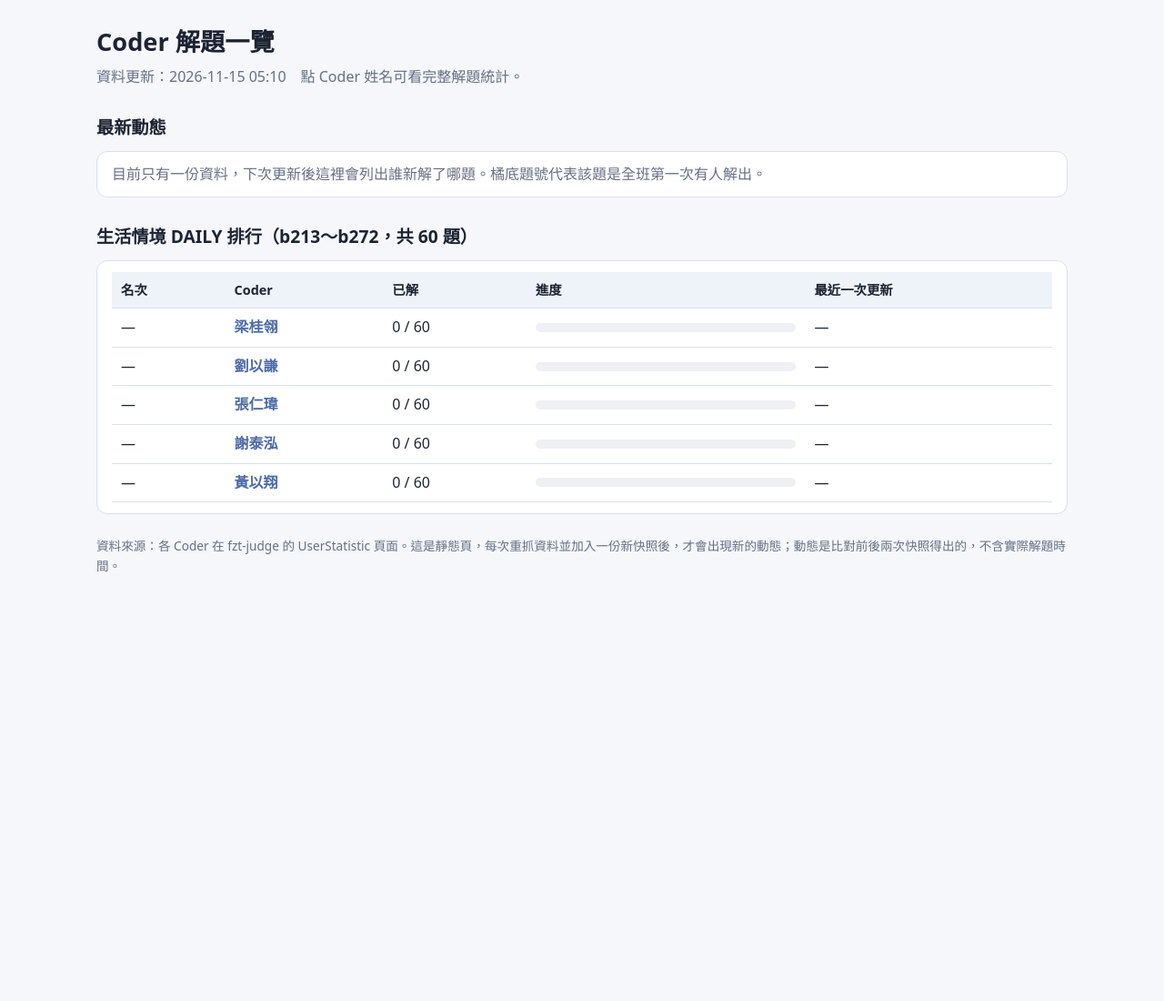
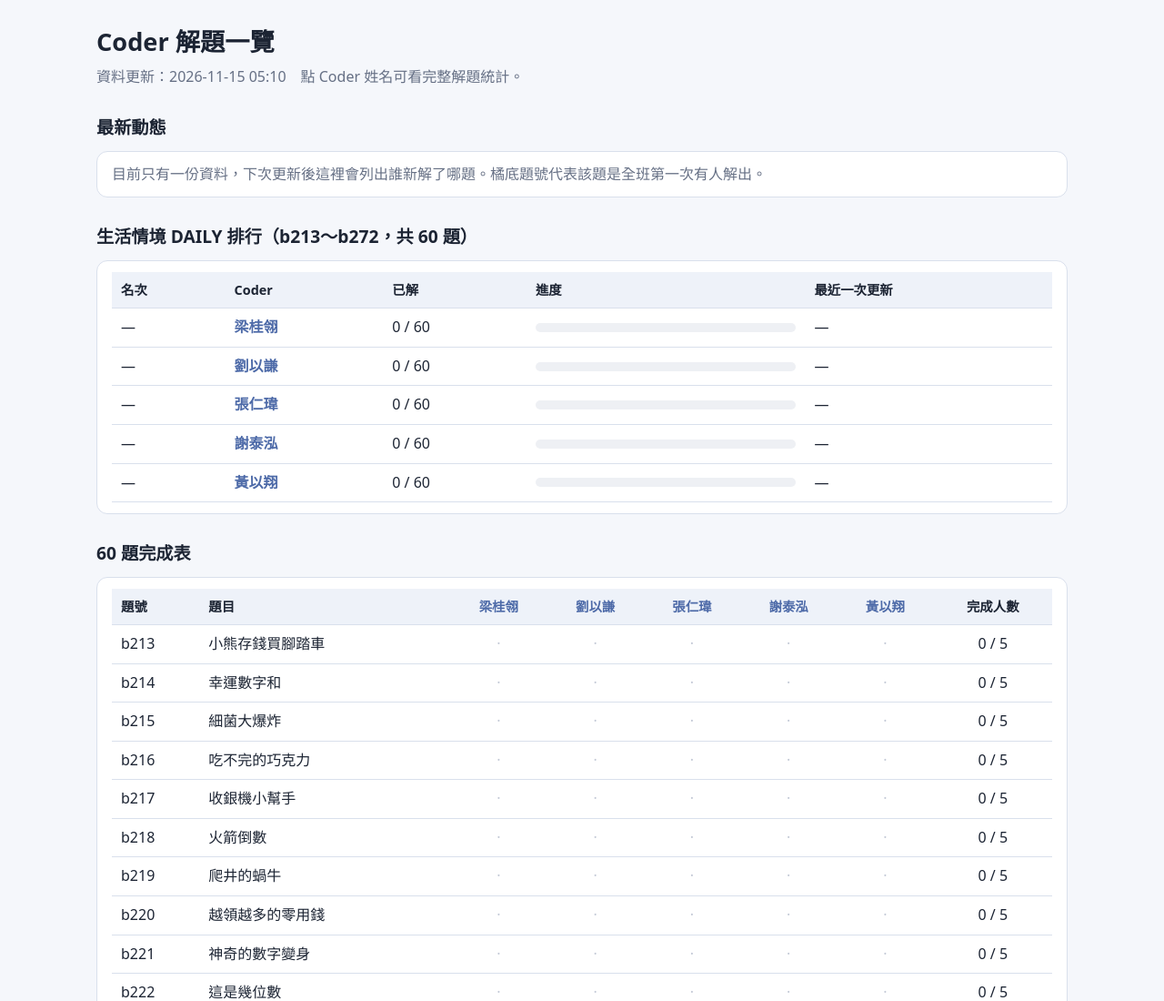
Before and after one commit to greenmail1011/z-class, a plain HTML site: page index.html in a window 1280 px wide. Shown: the top 1100 px of the page at 91% size. Before the commit the page ends 800 px from the top, so only its background shows below. Drawn offline with Linux system fonts and the light colour scheme.

Commit message:
Add 60-problem completion table
Co-Authored-By: Claude Sonnet 5.5 <noreply@anthropic.com>
Claude-Session: https://claude.ai/code/session_01THEmz1coKdAHXb7UVbtsfm

```diff
--- a/index.html
+++ b/index.html
@@ -28,6 +28,12 @@
   .bar{height:10px;background:var(--no);border-radius:5px;overflow:hidden;min-width:100px}
   .bar i{display:block;height:100%;background:var(--ok)}
   .up{color:#b45309;font-weight:700;font-size:.85rem}
+  .plink{color:var(--ink);text-decoration:none}
+  .plink:hover{text-decoration:underline}
+  .chk{display:inline-block;min-width:24px;border-radius:6px;background:var(--okbg);color:#0a7a0a;font-weight:700}
+  .chk.new{background:#fff3d6;color:#9a5b00;border:1px solid var(--hot)}
+  .dash{color:#c3c9d6}
+  table.done th{white-space:nowrap}
   .note{color:var(--muted);font-size:.85rem;margin-top:24px}
 </style>
 </head>
@@ -42,6 +48,8 @@
   <h2 class="t">生活情境 DAILY 排行（b213～b272，共 60 題）</h2>
   <div class="panel"><table class="rank" id="rank"><thead><tr><th>名次</th><th>Coder</th><th>已解</th><th>進度</th><th>最近一次更新</th></tr></thead><tbody></tbody></table></div>
 
+  <h2 class="t">60 題完成表</h2>
+  <div class="panel" style="overflow-x:auto"><table class="rank done" id="done"></table></div>
   <p class="note">資料來源：各 Coder 在 fzt-judge 的 UserStatistic 頁面。這是靜態頁，每次重抓資料並加入一份新快照後，才會出現新的動態；動態是比對前後兩次快照得出的，不含實際解題時間。</p>
 </div>
 <script>
@@ -56,6 +64,7 @@ var SNAPSHOTS=[
   48:"b001-b039 b086-b110 b116-b125 b130-b135 b138-b143 b146 b149-b150 b153-b165 b168-b171 b174-b178 b180-b183",
   50:"b001-b042 b086-b097 b099-b125 b130-b135 b138-b146 b149-b150 b153-b165 b168-b171 b174-b178 b180-b183"}}
 ];
+var TITLES=["小熊存錢買腳踏車", "幸運數字和", "細菌大爆炸", "吃不完的巧克力", "收銀機小幫手", "火箭倒數", "爬井的蝸牛", "越領越多的零用錢", "神奇的數字變身", "這是幾位數", "雲霄飛車身高限制", "電影票價", "寄包裹運費", "跳繩冠軍", "閏年與平年", "今天穿什麼", "拍手跳跳報數遊戲", "買飲料找零", "剪刀石頭布", "木棒三角形", "數羊睡覺", "九九乘法表", "幸運偶數號碼", "聖誕樹星星", "分糖果有幾種分法", "排隊有幾種排法", "兔子繁殖", "寶箱密碼是質數嗎", "黑白棋盤", "攝氏轉華氏表", "一週最高溫", "全班平均分數", "及格的人有幾個", "倒著排隊", "身高最高的是第幾個", "越來越熱的日子", "單數座位的點數", "失物招領", "擲骰子統計", "對稱的珠子項鍊", "成績單等第統計", "拍手報數遊戲", "零用錢日記", "班長選舉計票", "幸運號碼總和", "猜數字遊戲", "水庫警戒水位", "成績輸入小幫手", "數字裡的奇偶", "找零用的硬幣", "跳高比賽的亞軍", "比平均高的人", "連續升溫最久幾天", "合起來剛好的兩張牌", "補考名單", "數字三角形", "自己訂的乘法表", "同學互相握手", "方格的對角線", "質數寶藏表"];
 var DL=213,DH=272;
 function pid(n){return "b"+String(n).padStart(3,"0");}
 function expand(s){var o={};(s||"").split(/\s+/).forEach(function(t){var m=t.match(/^b(\d+)(?:-b(\d+))?$/);if(!m)return;var a=+m[1],b=m[2]?+m[2]:a;for(var i=a;i<=b;i++)o[i]=1;});return o;}
@@ -89,6 +98,19 @@ rows.forEach(function(r){shown++;if(r.n!==lastN){rk=shown;lastN=r.n;}
   tr.innerHTML='<td class="n">'+(r.n===0?"—":rk)+'</td><td>'+who(r.c)+'</td><td class="n">'+r.n+' / 60</td><td><div class="bar"><i style="width:'+(r.n/60*100)+'%"></i></div></td><td class="n">'+(prev?(r.gain>0?'<span class="up">+'+r.gain+' 題</span>':'0'):'—')+'</td>';
   tb.appendChild(tr);});
 
+/* 60 題完成表 */
+(function(){
+  var t=document.getElementById("done"),h='<thead><tr><th>題號</th><th>題目</th>';
+  CODERS.forEach(function(c){h+='<th style="text-align:center">'+who(c)+'</th>';});
+  h+='<th style="text-align:center">完成人數</th></tr></thead><tbody>';
+  for(var n=DL;n<=DH;n++){
+    var cnt=0,row='<tr><td class="n">'+pid(n)+'</td><td><a class="plink" target="_blank" rel="noopener" href="'+BASE+'ShowProblem?problemid='+pid(n)+'">'+TITLES[n-DL]+'</a></td>';
+    CODERS.forEach(function(c){var ok=last.sets[c.id][n],isNew=prev&&ok&&!prev.sets[c.id][n];if(ok)cnt++;
+      row+='<td style="text-align:center">'+(ok?'<span class="chk'+(isNew?' new':'')+'">✓</span>':'<span class="dash">·</span>')+'</td>';});
+    h+=row+'<td class="n" style="text-align:center">'+cnt+' / '+CODERS.length+'</td></tr>';
+  }
+  t.innerHTML=h+'</tbody>';
+})();
 </script>
 </body>
 </html>
```
